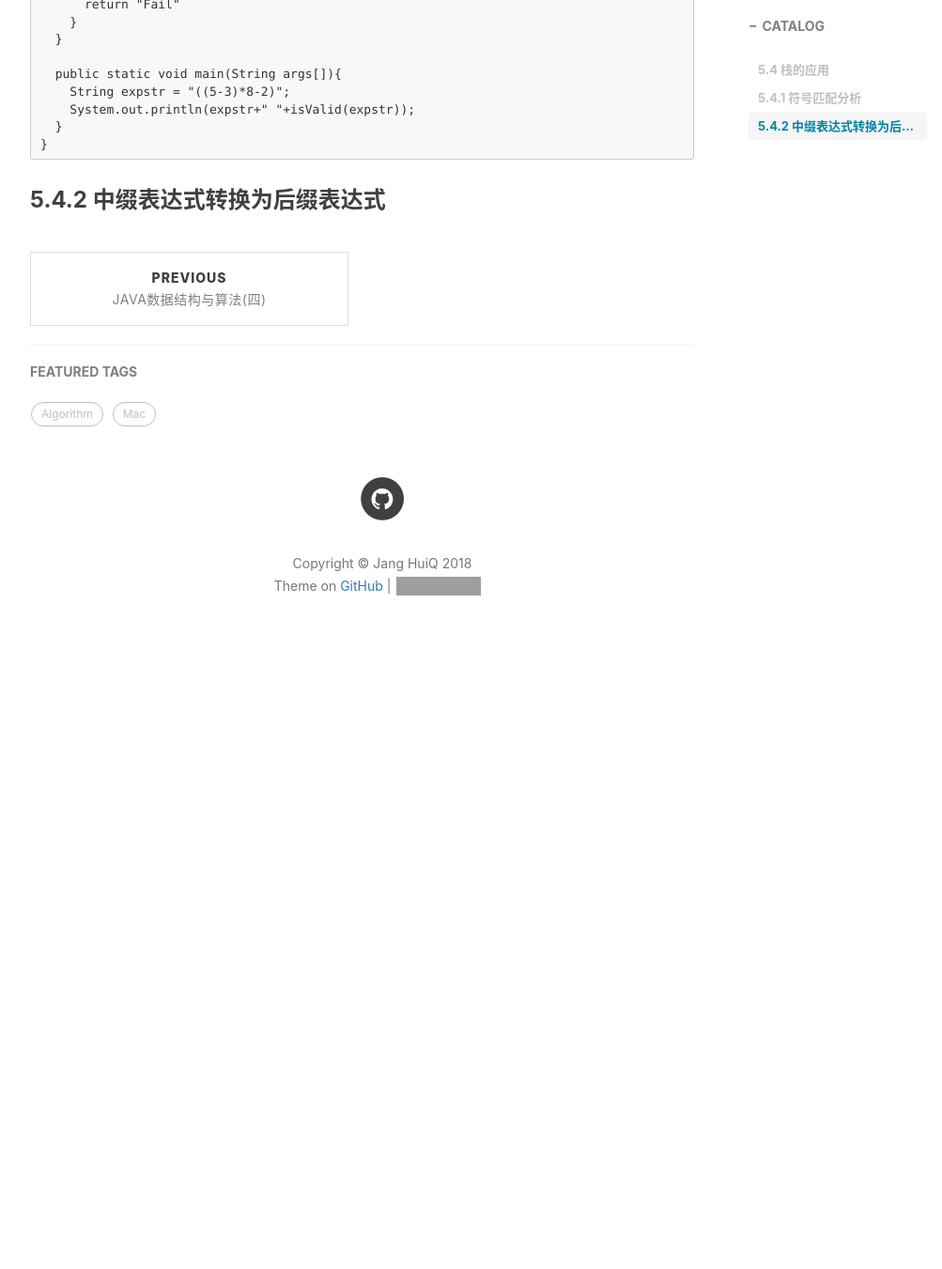
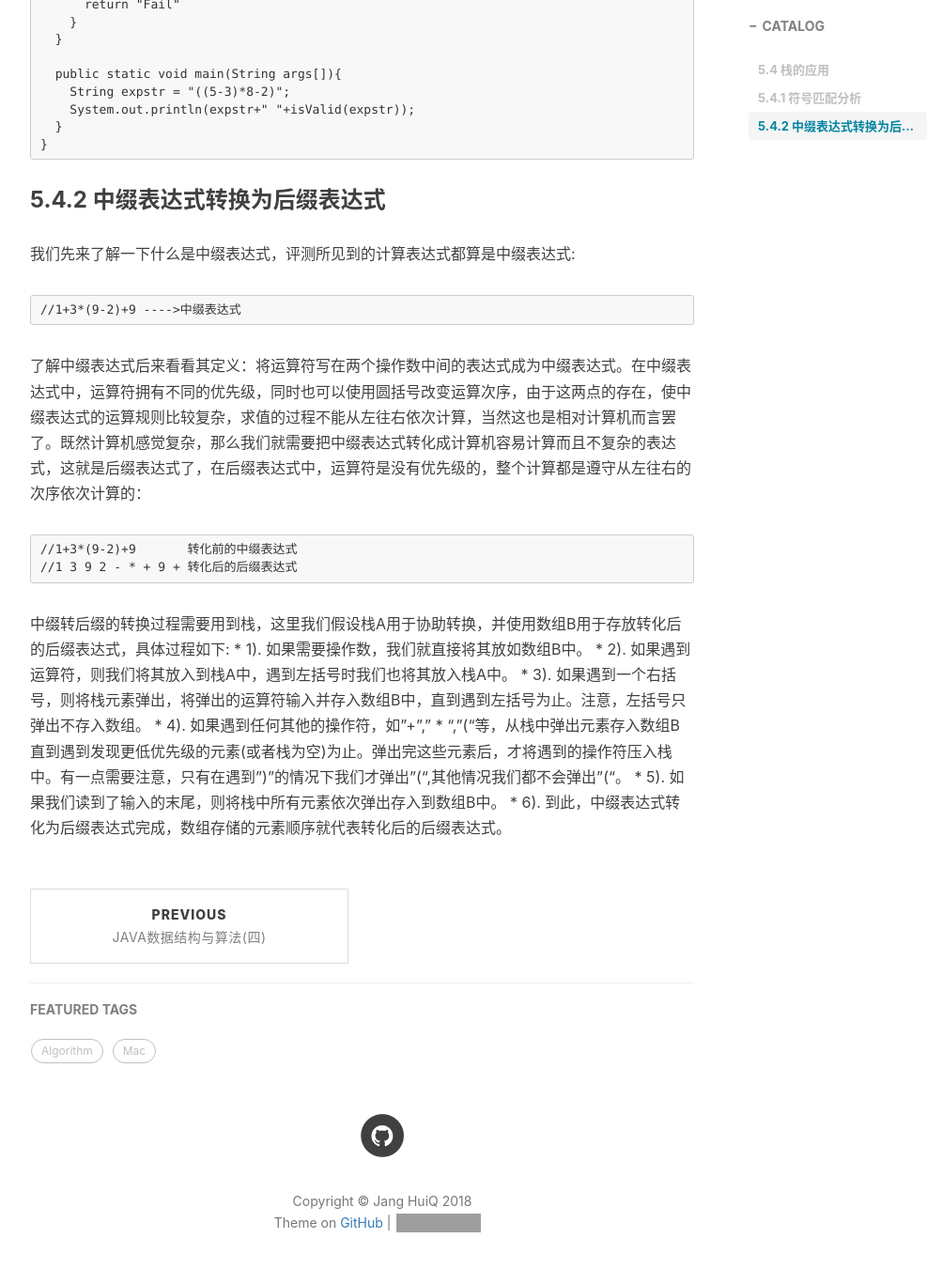
Before and after one commit to jangzc/jangzc.github.io, a Jekyll site: the page built from _posts/2018-08-06-栈(Stack)的应用.md, in a window 1280 px wide and 1400 px high, scrolled down 1862 px. Shown: the top 1351 px of the window at 94% size, without its empty margins (233-1236 px from the left). Built offline with Jekyll 4.4.1, drawn with Linux system fonts in a browser that asks for light colours; nearby versions of some CDN libraries; comment, search, counter and statistics services are not loaded; before the commit the page ends 2590 px from its top, so only the background shows below that; grey boxes are pictures that could not be loaded.

Commit message:
Update 2018-08-06-栈(Stack)的应用.md

````diff
--- a/_posts/2018-08-06-栈(Stack)的应用.md
+++ b/_posts/2018-08-06-栈(Stack)的应用.md
@@ -62,4 +62,20 @@ public class CheckExpression {
 }
 ```
 
-### 5.4.2 中缀表达式转换为后缀表达式
+### 5.4.2 中缀表达式转换为后缀表达式<br>
+我们先来了解一下什么是中缀表达式，评测所见到的计算表达式都算是中缀表达式:
+```
+//1+3*(9-2)+9 ---->中缀表达式
+```
+了解中缀表达式后来看看其定义：将运算符写在两个操作数中间的表达式成为中缀表达式。在中缀表达式中，运算符拥有不同的优先级，同时也可以使用圆括号改变运算次序，由于这两点的存在，使中缀表达式的运算规则比较复杂，求值的过程不能从左往右依次计算，当然这也是相对计算机而言罢了。既然计算机感觉复杂，那么我们就需要把中缀表达式转化成计算机容易计算而且不复杂的表达式，这就是后缀表达式了，在后缀表达式中，运算符是没有优先级的，整个计算都是遵守从左往右的次序依次计算的：
+```
+//1+3*(9-2)+9       转化前的中缀表达式
+//1 3 9 2 - * + 9 + 转化后的后缀表达式
+```
+中缀转后缀的转换过程需要用到栈，这里我们假设栈A用于协助转换，并使用数组B用于存放转化后的后缀表达式，具体过程如下:
+    * 1). 如果需要操作数，我们就直接将其放如数组B中。
+    * 2). 如果遇到运算符，则我们将其放入到栈A中，遇到左括号时我们也将其放入栈A中。
+    * 3). 如果遇到一个右括号，则将栈元素弹出，将弹出的运算符输入并存入数组B中，直到遇到左括号为止。注意，左括号只弹出不存入数组。
+    * 4). 如果遇到任何其他的操作符，如"+"," * ","("等，从栈中弹出元素存入数组B直到遇到发现更低优先级的元素(或者栈为空)为止。弹出完这些元素后，才将遇到的操作符压入栈中。有一点需要注意，只有在遇到")"的情况下我们才弹出"(",其他情况我们都不会弹出"("。
+    * 5). 如果我们读到了输入的末尾，则将栈中所有元素依次弹出存入到数组B中。
+    * 6). 到此，中缀表达式转化为后缀表达式完成，数组存储的元素顺序就代表转化后的后缀表达式。
````
